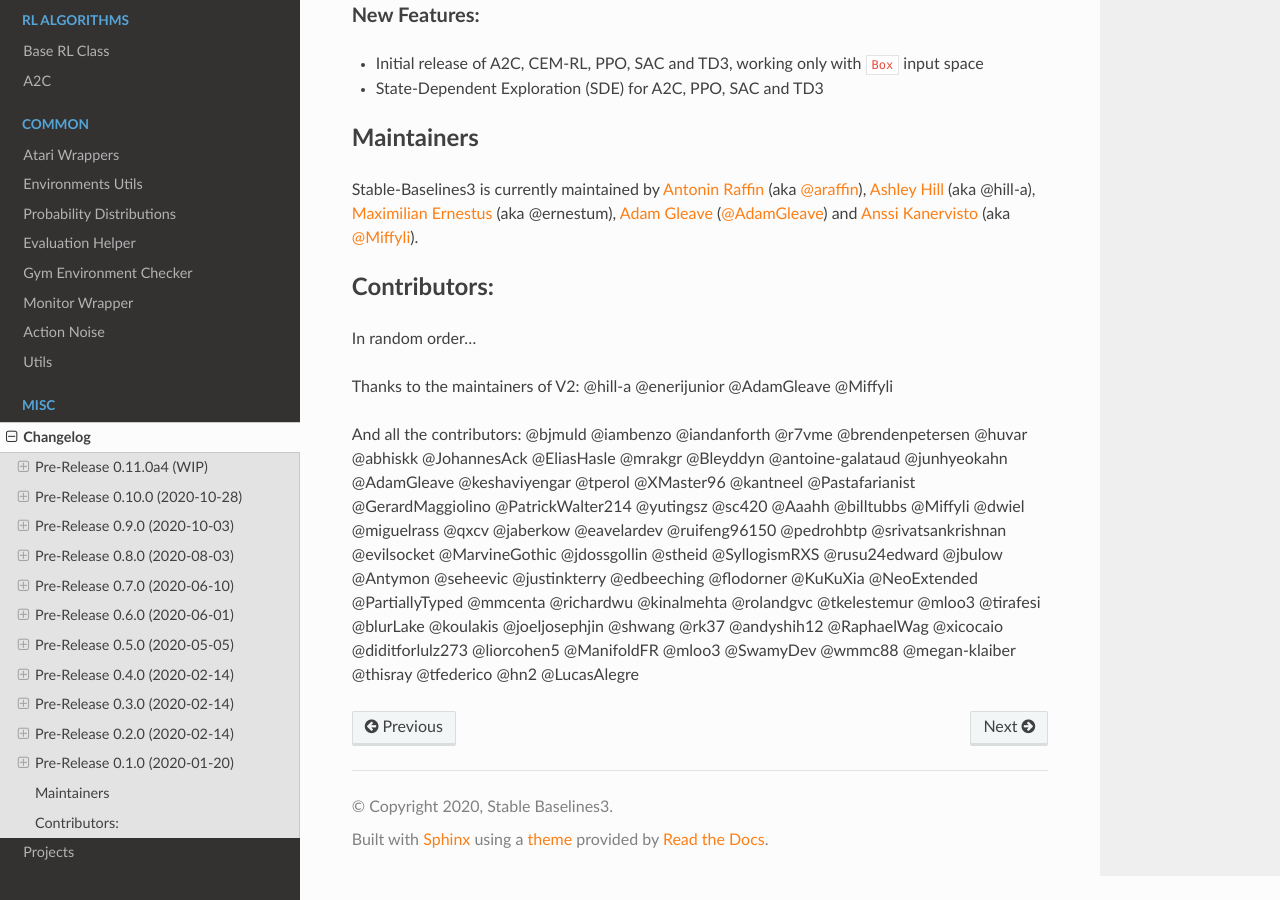
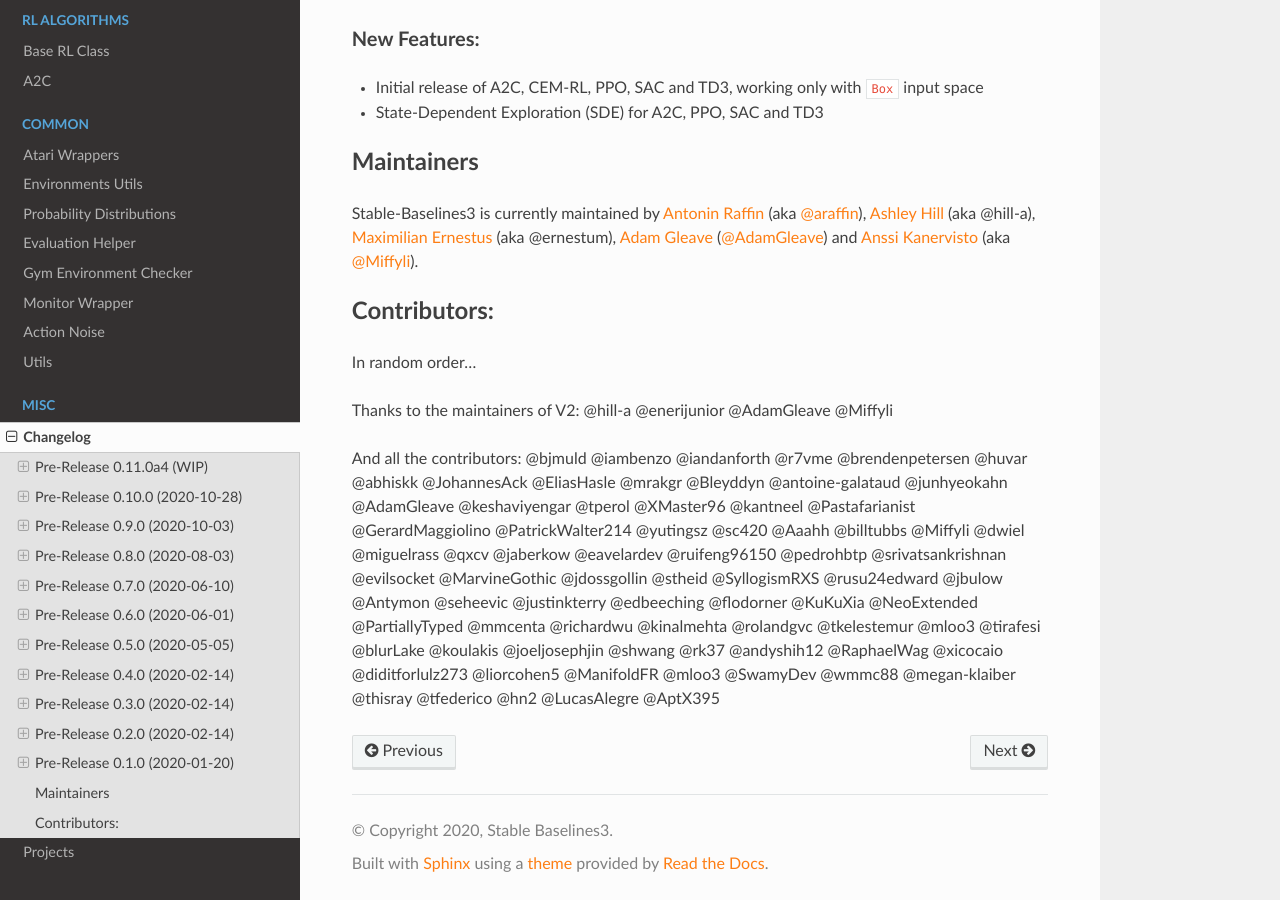
Before and after one commit to DLR-RM/stable-baselines3, a Sphinx documentation site: the page built from docs/misc/changelog.rst, in a window 1280 px wide and 900 px high, scrolled down 11978 px. Built offline with Sphinx 7.4.7 and the Read the Docs theme 2.0.0, drawn with Linux system fonts in a browser that asks for light colours; pages that are not in the unit, such as notebooks, are missing from menus; some of the changed text lies outside the part shown.

Commit message:
Update changelog.rst

```diff
--- a/docs/misc/changelog.rst
+++ b/docs/misc/changelog.rst
@@ -59,6 +59,7 @@
 - Added SUMO-RL as example project (@LucasAlegre)
 - Fix docstring of classes in atari_wrappers.py which were inside the constructor (@LucasAlegre)
 - Added SB3-Contrib page
+- Fix bug in the example code of DQN (@AptX395)
 
 Pre-Release 0.10.0 (2020-10-28)
 -------------------------------
@@ -533,4 +534,4 @@
 @flodorner @KuKuXia @NeoExtended @PartiallyTyped @mmcenta @richardwu @kinalmehta @rolandgvc @tkelestemur @mloo3
 @tirafesi @blurLake @koulakis @joeljosephjin @shwang @rk37 @andyshih12 @RaphaelWag @xicocaio
 @diditforlulz273 @liorcohen5 @ManifoldFR @mloo3 @SwamyDev @wmmc88 @megan-klaiber @thisray
-@tfederico @hn2 @LucasAlegre
+@tfederico @hn2 @LucasAlegre @AptX395
```
